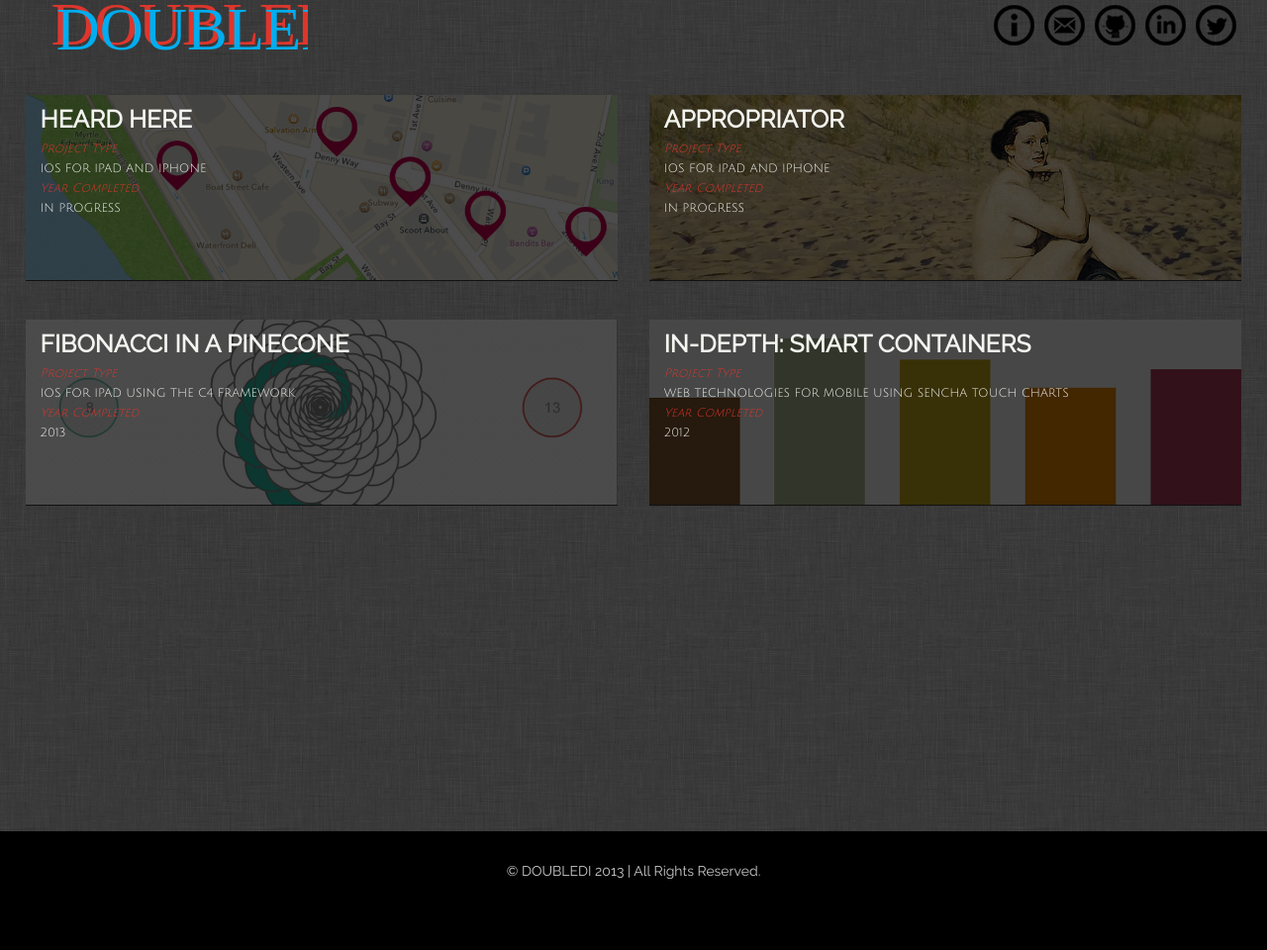
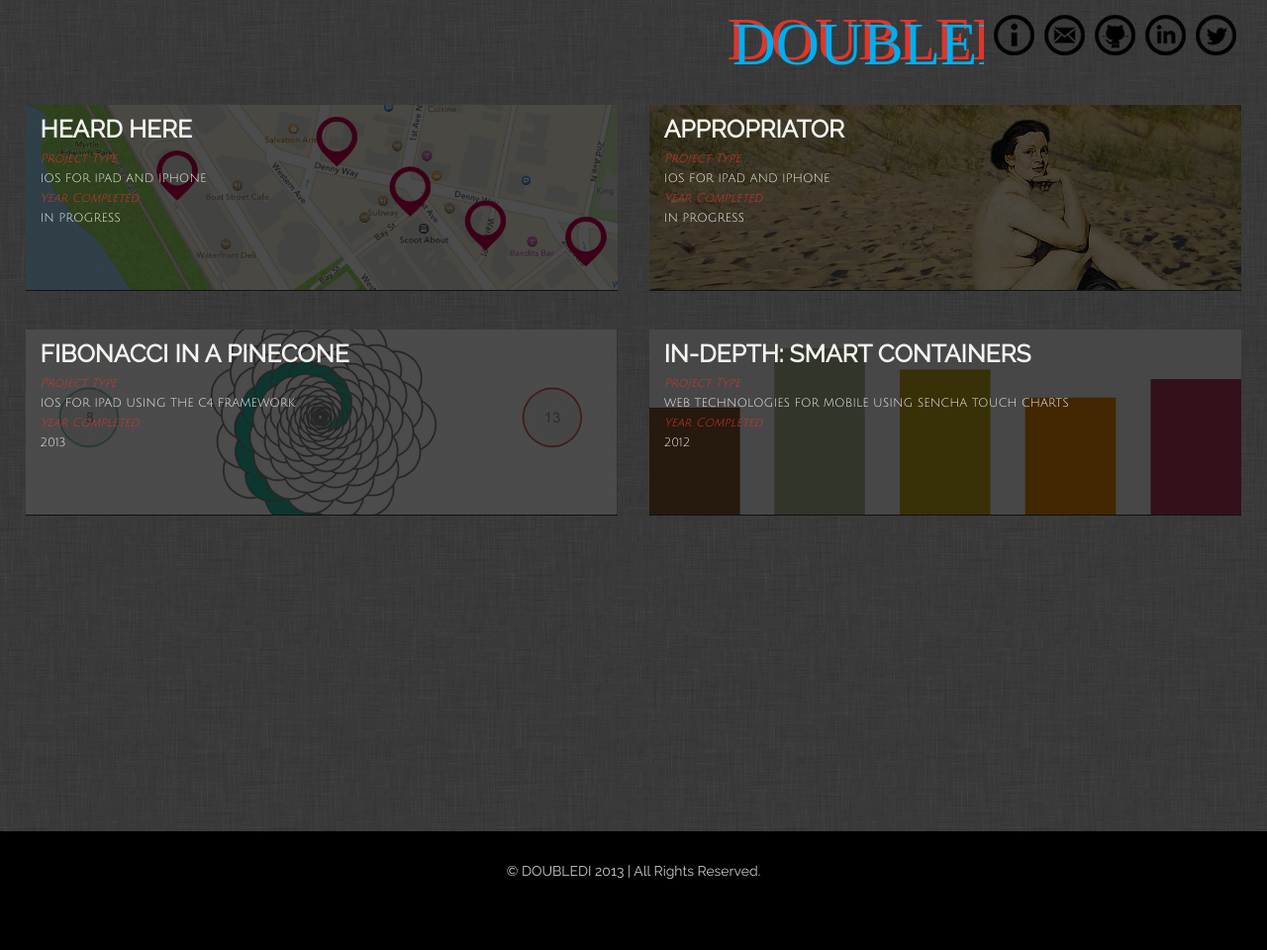
Before and after one commit to diannamertz/doubledi.github.com, a Jekyll site: the page built from index.html, in a window 1280 px wide. Shown: the whole page at 99% size. Built offline with Jekyll 4.4.1, drawn with Linux system fonts in a browser that asks for light colours.

Commit message:
index fixes

```diff
--- a/css/style.css
+++ b/css/style.css
@@ -29,7 +29,7 @@
   list-style-type: none;
 }
 
-nav li a {
+nav li {
   position: relative;
   float: right;
   padding: 5px;
```
Also changed, not shown: img/dd-logo.svg.
